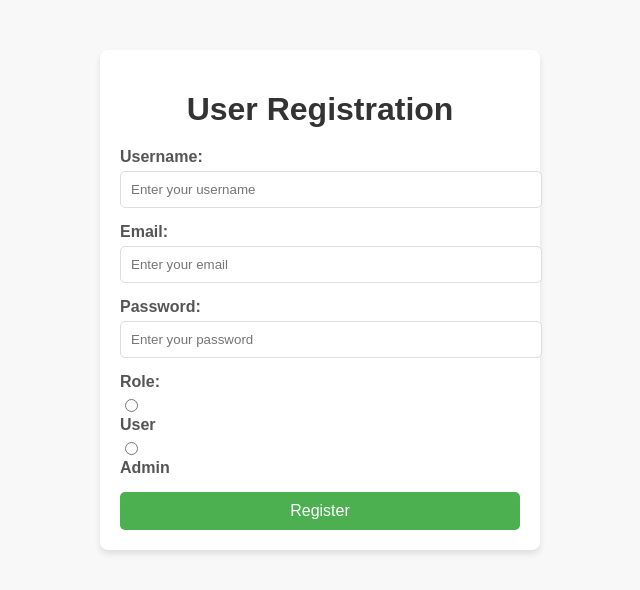
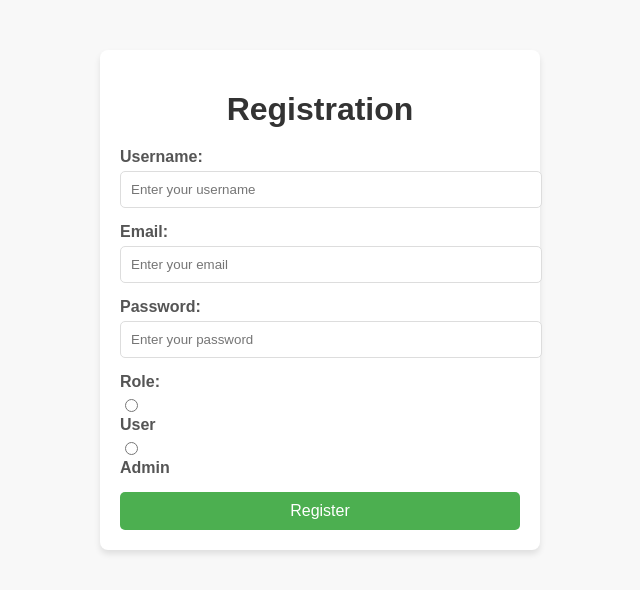
Before and after one commit to Lokesh516/blog-management, a PHP site: page /blog-management/views/Registration.php in a window 1280 px wide. Shown: the top 590 px of the page, without its empty margins (320-960 px from the left). Run offline with PHP 8.4, Linux system fonts and the light colour scheme.

Commit message:
Replaced 'User Registration' with 'Registration' on the registration page.

```diff
--- a/views/Registration.php
+++ b/views/Registration.php
@@ -9,7 +9,7 @@
 </head>
 <body>
     <div class="registration-container">
-        <h1>User Registration</h1>
+        <h1>Registration</h1>
         <form id="register-form">
             <label for="username">Username:</label>
             <input type="text" id="username" name="username" placeholder="Enter your username"  required>
```
